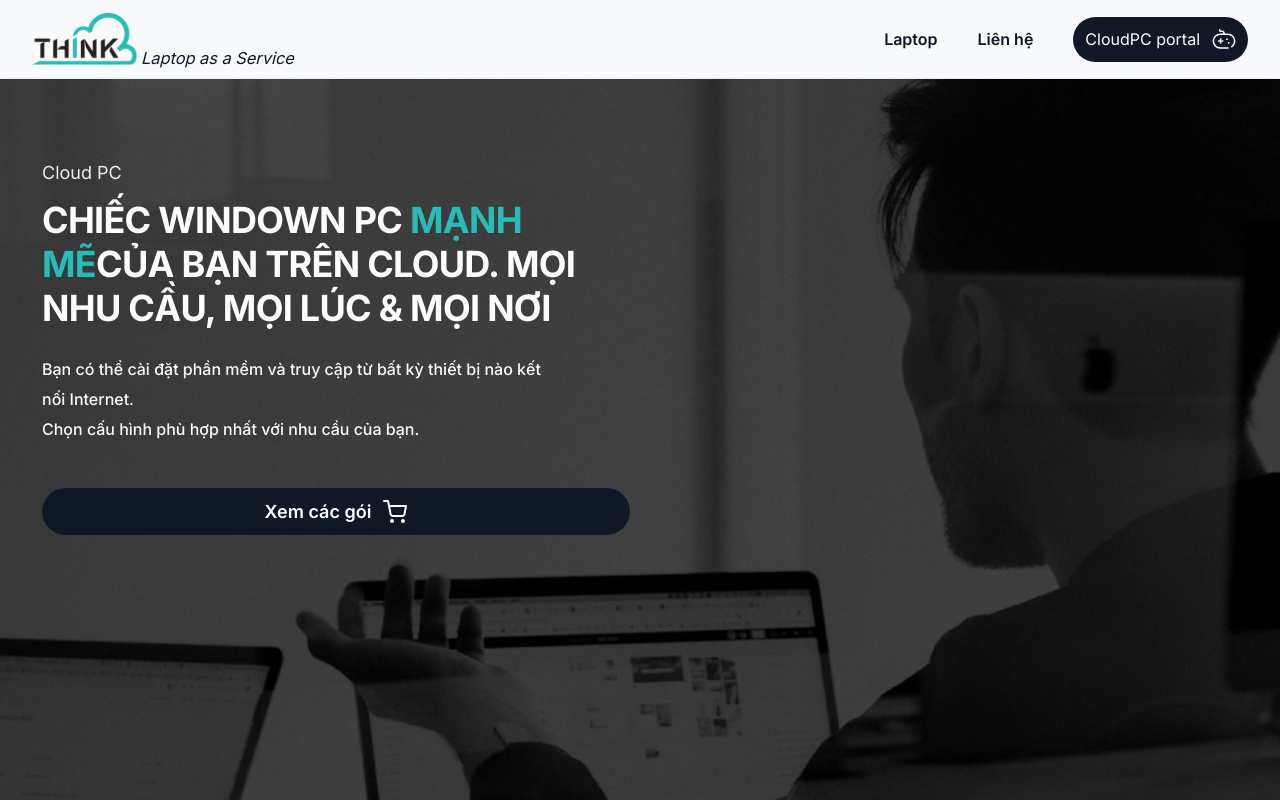
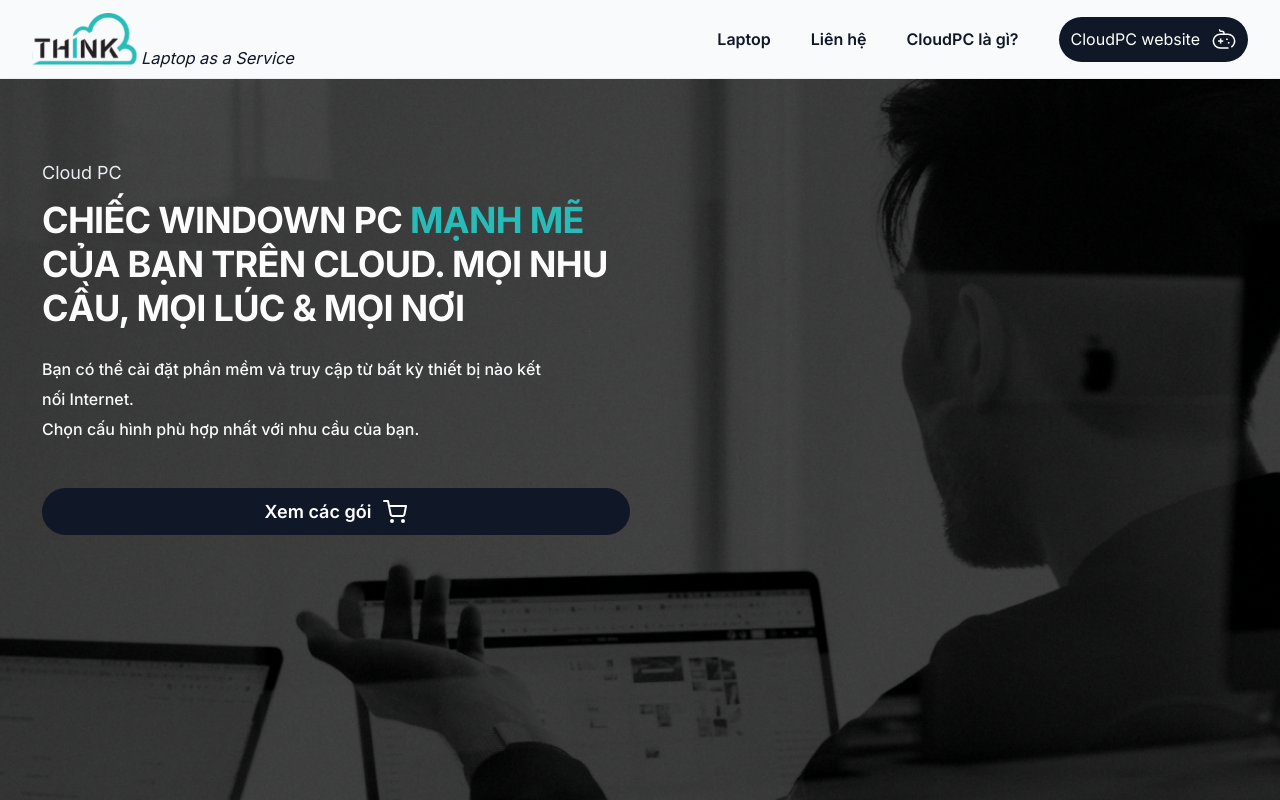
Before and after one commit to thinkonmay/lass-landing-page, a Next.js app: page /cloudpc in a window 1280 px wide. Shown: the top 800 px of the page. Built offline with nearby package versions, Linux system fonts and the light colour scheme.

Commit message:
done cloudpc

```diff
--- a/src/app/cloudpc/page.tsx
+++ b/src/app/cloudpc/page.tsx
@@ -33,7 +33,7 @@ const HeroSection = () => {
                     <span className="brand">Cloud PC</span>
 
                     <h1>
-                        Chiếc Windown Pc <span>mạnh mẽ</span>của bạn trên Cloud. Mọi nhu cầu, mọi lúc & mọi nơi
+                        Chiếc Windown Pc <span>mạnh mẽ</span> của bạn trên Cloud. Mọi nhu cầu, mọi lúc & mọi nơi
                     </h1>
 
                     <p className="subText">
@@ -88,7 +88,9 @@ const Reason = () => {
             <div className='l-3 col '>
                 <div className="card">
                     <div className="">
-                        <Icon src={rea.icon} width={30} height={30} />
+                        <div className='max-w-max'>
+                            <Icon src={rea.icon} width={30} height={30} />
+                        </div>
                         <h5 className="title">
                             {rea.title}
                         </h5>
--- a/src/components/header/Header.tsx
+++ b/src/components/header/Header.tsx
@@ -40,16 +40,16 @@ function Header() {
                             Liên hệ
                         </Link>
                     </li>
-                    {/* <li>
-                        <Link className="link" href="/#">
-                            Về Thinkmay
+                    <li>
+                        <Link className="link" href="/cloudpc">
+                            CloudPC là gì?
                         </Link>
-                    </li> */}
+                    </li>
                     <Link
                         href="https://dev-thinkmay.netlify.app"
                         className="btn btn-link"
                     >
-                        CloudPC portal
+                        CloudPC website
                         <Icon className={'mb-[1px]'} src="game" />{' '}
                     </Link>
                 </ul>
```
